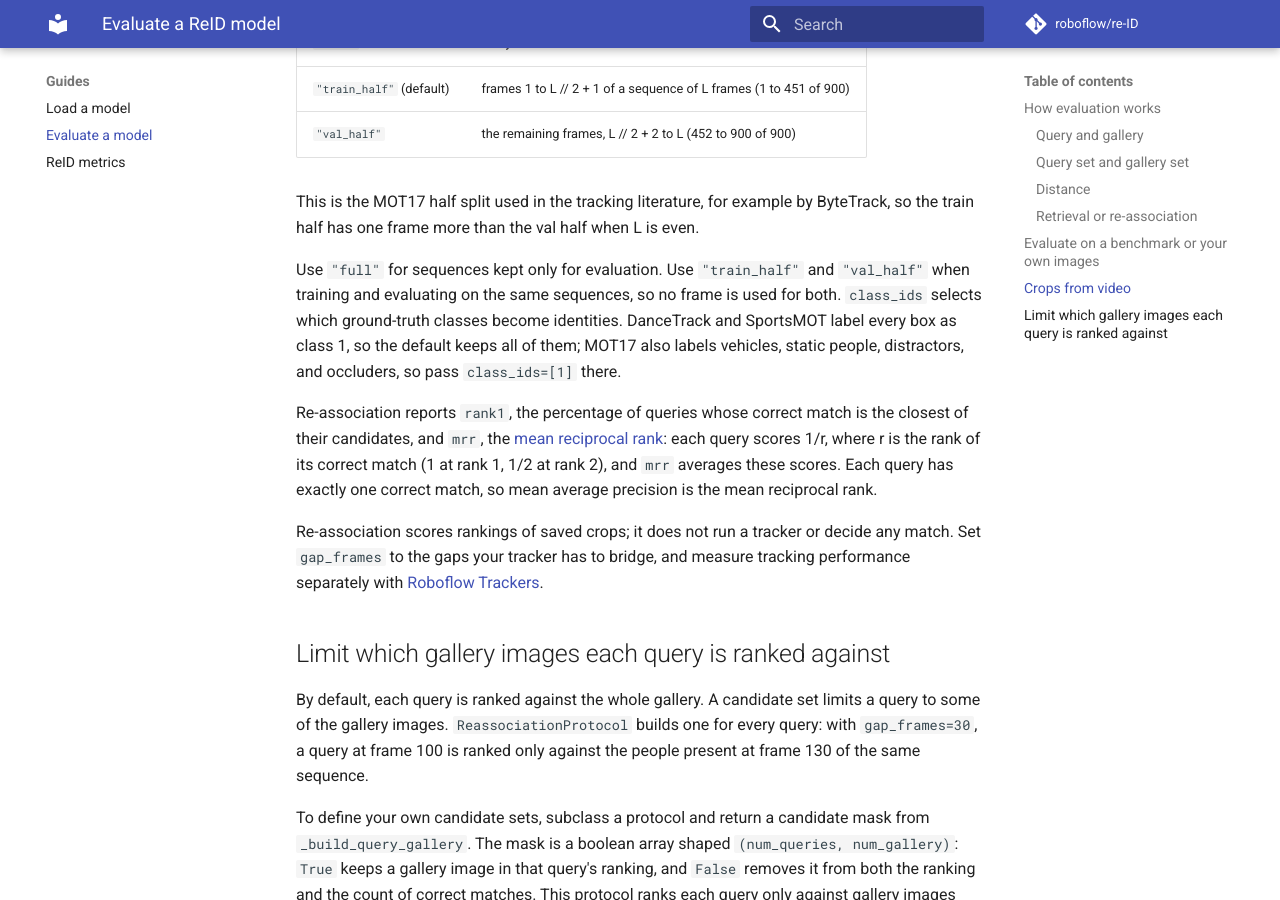
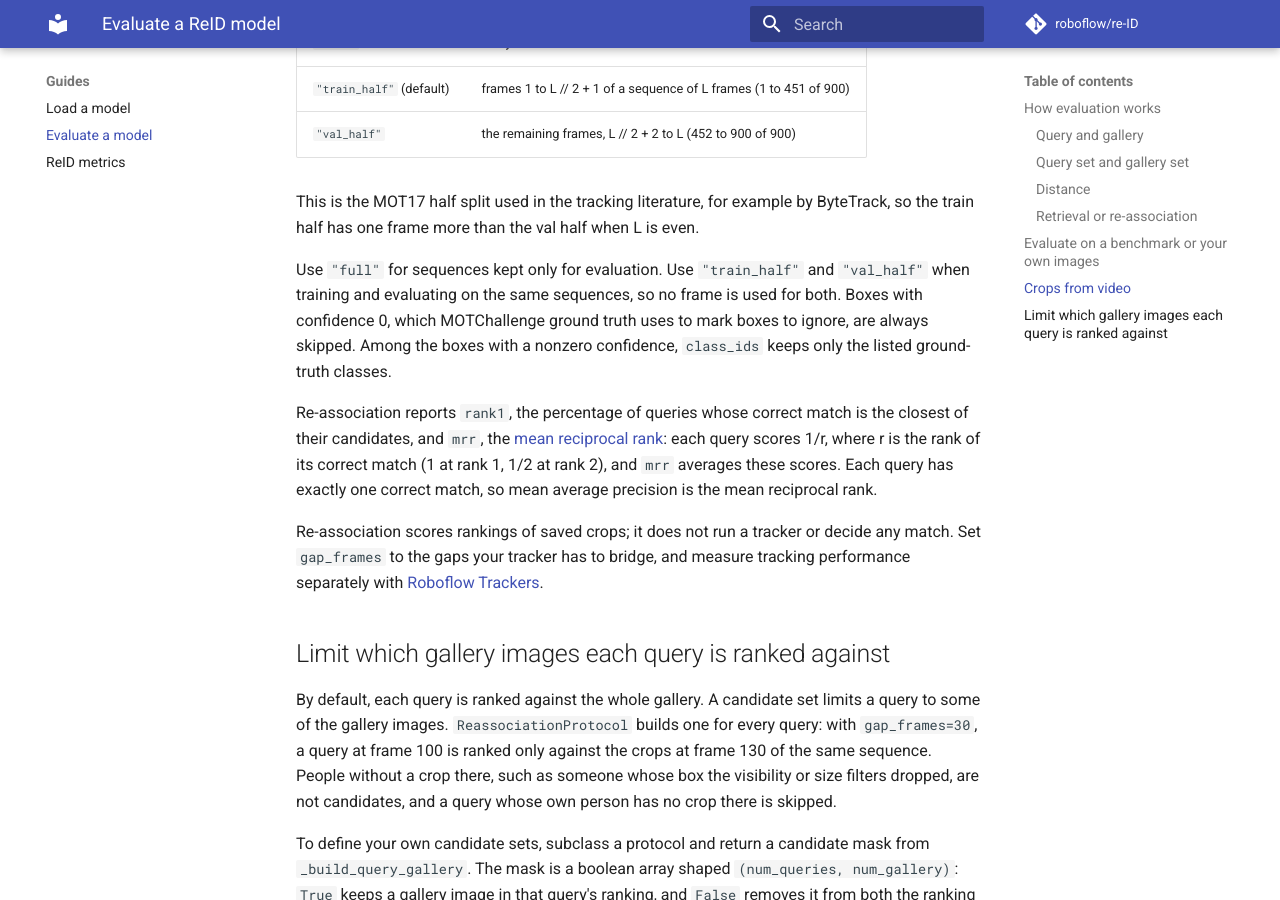
Before and after one commit to roboflow/re-ID, an MkDocs documentation site: the page built from docs/guides/evaluation.md, in a window 1280 px wide and 900 px high, scrolled down 4491 px. Built offline with MkDocs 1.6.1 and Material for MkDocs 9.7.7, drawn with Linux system fonts in a browser that asks for light colours; comment, search, counter and statistics services are not loaded; some of the changed text lies outside the part shown.

Commit message:
Document the MOT confidence filter and who re-association ranks against
generate_mot_patches always skips boxes with confidence 0, the
MOTChallenge flag for boxes to ignore, but neither the guide nor the
docstring said so, and both told MOT17 users to pass class_ids=[1],
which changes nothing there: every non-pedestrian box in the seven MOT17
training sequences has confidence 0. The guide now states the filter and
what class_ids does among the remaining boxes. It also says re-association
ranks a query against the people with a crop at the later frame, not
everyone in the ground truth, so people dropped by the visibility or size
filters are not candidates.

Co-Authored-By: Claude Opus 5.5 <noreply@anthropic.com>

```diff
--- a/docs/guides/evaluation.md
+++ b/docs/guides/evaluation.md
@@ -57,7 +57,7 @@ print(result.metrics)
 Evaluate a model the way you will use it: the queries and gallery should look like the comparisons the model makes in your application.
 
 - **Retrieval** asks whether the model finds a person in other cameras. Market-1501 and MSMT17 measure this, and `RetrievalProtocol` does it on your own identity folders.
-- **Re-association** asks whether the model finds a person again a number of frames later in the same video. When re-ID helps a tracker such as [Roboflow Trackers](https://github.com/roboflow/trackers) associate people across frames, this is the comparison it makes. `ReassociationProtocol` takes a person's crop at one frame as the query, ranks the people present in the same sequence a set number of frames later, and records the rank of that same person. Retrieval on the same crops would overstate this ability, because a query's closest gallery images are usually the same person a few frames apart.
+- **Re-association** asks whether the model finds a person again a number of frames later in the same video. When re-ID helps a tracker such as [Roboflow Trackers](https://github.com/roboflow/trackers) associate people across frames, this is the comparison it makes. `ReassociationProtocol` takes a person's crop at one frame as the query, ranks the people who have a crop in the same sequence a set number of frames later, and records the rank of that same person. Retrieval on the same crops would overstate this ability, because a query's closest gallery images are usually the same person a few frames apart.
 
 ## Evaluate on a benchmark or your own images
 
@@ -117,7 +117,7 @@ print(result.metrics)
 
 This is the MOT17 half split used in the tracking literature, for example by ByteTrack, so the train half has one frame more than the val half when L is even.
 
-Use `"full"` for sequences kept only for evaluation. Use `"train_half"` and `"val_half"` when training and evaluating on the same sequences, so no frame is used for both. `class_ids` selects which ground-truth classes become identities. DanceTrack and SportsMOT label every box as class 1, so the default keeps all of them; MOT17 also labels vehicles, static people, distractors, and occluders, so pass `class_ids=[1]` there.
+Use `"full"` for sequences kept only for evaluation. Use `"train_half"` and `"val_half"` when training and evaluating on the same sequences, so no frame is used for both. Boxes with confidence 0, which MOTChallenge ground truth uses to mark boxes to ignore, are always skipped. Among the boxes with a nonzero confidence, `class_ids` keeps only the listed ground-truth classes.
 
 Re-association reports `rank1`, the percentage of queries whose correct match is the closest of their candidates, and `mrr`, the [mean reciprocal rank](../learn/metrics.md#mrr): each query scores 1/r, where r is the rank of its correct match (1 at rank 1, 1/2 at rank 2), and `mrr` averages these scores. Each query has exactly one correct match, so mean average precision is the mean reciprocal rank.
 
@@ -125,7 +125,7 @@ Re-association scores rankings of saved crops; it does not run a tracker or deci
 
 ## Limit which gallery images each query is ranked against
 
-By default, each query is ranked against the whole gallery. A candidate set limits a query to some of the gallery images. `ReassociationProtocol` builds one for every query: with `gap_frames=30`, a query at frame 100 is ranked only against the people present at frame 130 of the same sequence.
+By default, each query is ranked against the whole gallery. A candidate set limits a query to some of the gallery images. `ReassociationProtocol` builds one for every query: with `gap_frames=30`, a query at frame 100 is ranked only against the crops at frame 130 of the same sequence. People without a crop there, such as someone whose box the visibility or size filters dropped, are not candidates, and a query whose own person has no crop there is skipped.
 
 To define your own candidate sets, subclass a protocol and return a candidate mask from `_build_query_gallery`. The mask is a boolean array shaped `(num_queries, num_gallery)`: `True` keeps a gallery image in that query's ranking, and `False` removes it from both the ranking and the count of correct matches. This protocol ranks each query only against gallery images from the same scene:
 
```
Also changed, not shown: 1 other file.
